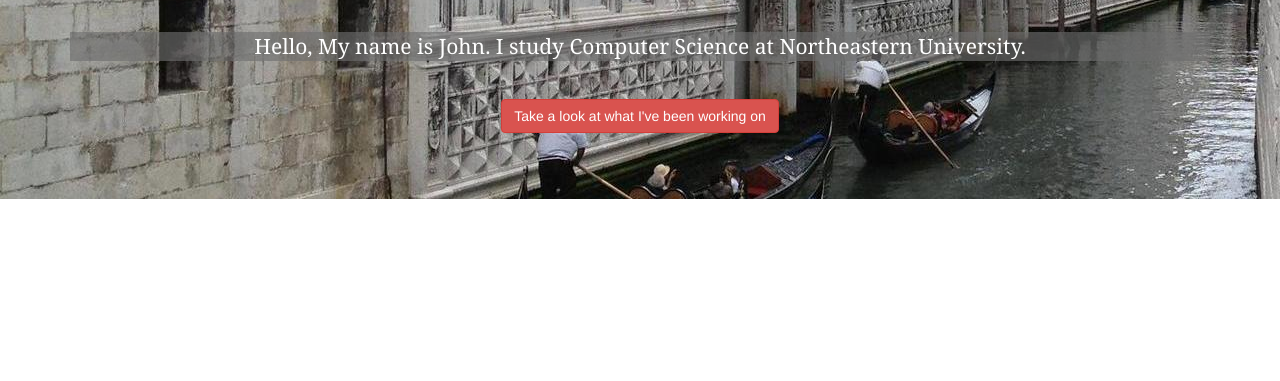
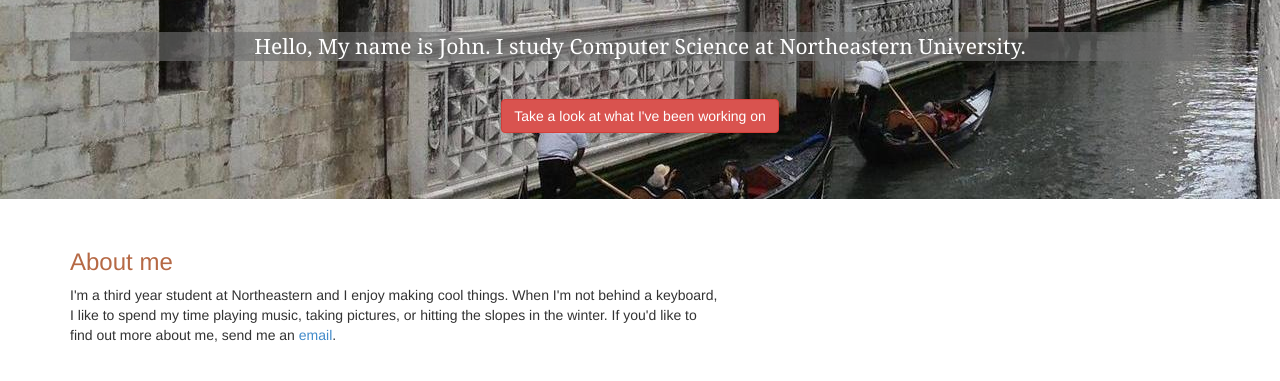
Before and after one commit to kohlerjp/kohlerjp.github.io, a plain HTML site: page index.html in a window 1280 px wide. Shown: the part 201-582 px from the top of the page. Drawn offline with nearby package versions, Linux system fonts and the light colour scheme.

Commit message:
about me

```diff
--- a/assets/css/custom.css
+++ b/assets/css/custom.css
@@ -2,6 +2,9 @@
 
 nav{
 
+}
+body{
+	padding-bottom: 40px;
 }
 #allproj{
 	display: none;
--- a/index.html
+++ b/index.html
@@ -44,7 +44,20 @@
       </div>
     		</div>
 
+        <div class="container about-text">
+          <div class="row">
+            <div class="col-md-7">
+          <h3 class="abouthead">About me</h3>
+          <p>
+            I'm a third year student at Northeastern and
+            I enjoy making cool things. When I'm not behind a keyboard, I like to spend my time playing music, taking pictures, or hitting the slopes in the winter. If you'd like to find out more about me, send me an <a href="mailto:kohler.j@husky.neu.edu?Subject=Hello"
+      target="_top"> email</a>.</p>
+          </p>
 
+          </div>
+        </div>
+
+        </div>
 
 
     	</div>
```
